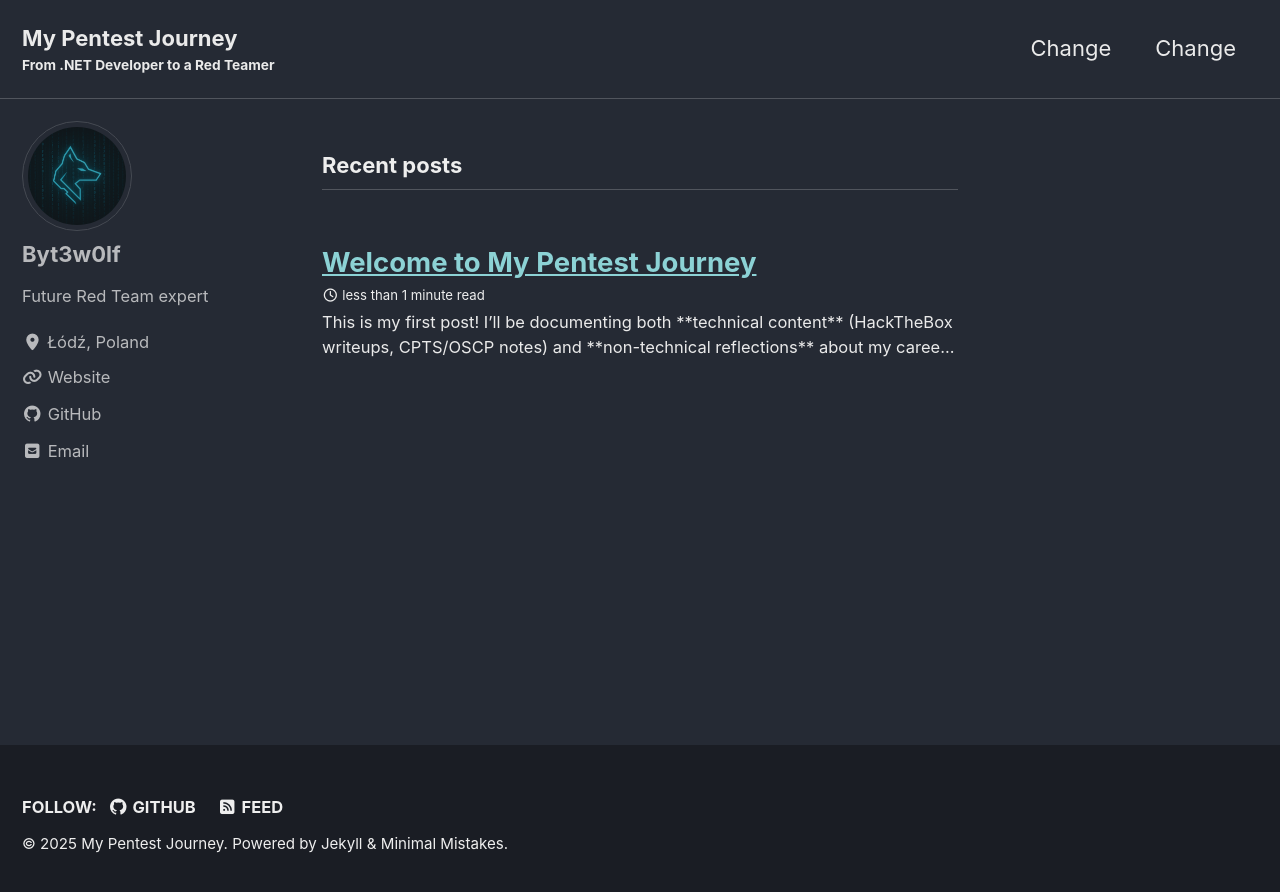
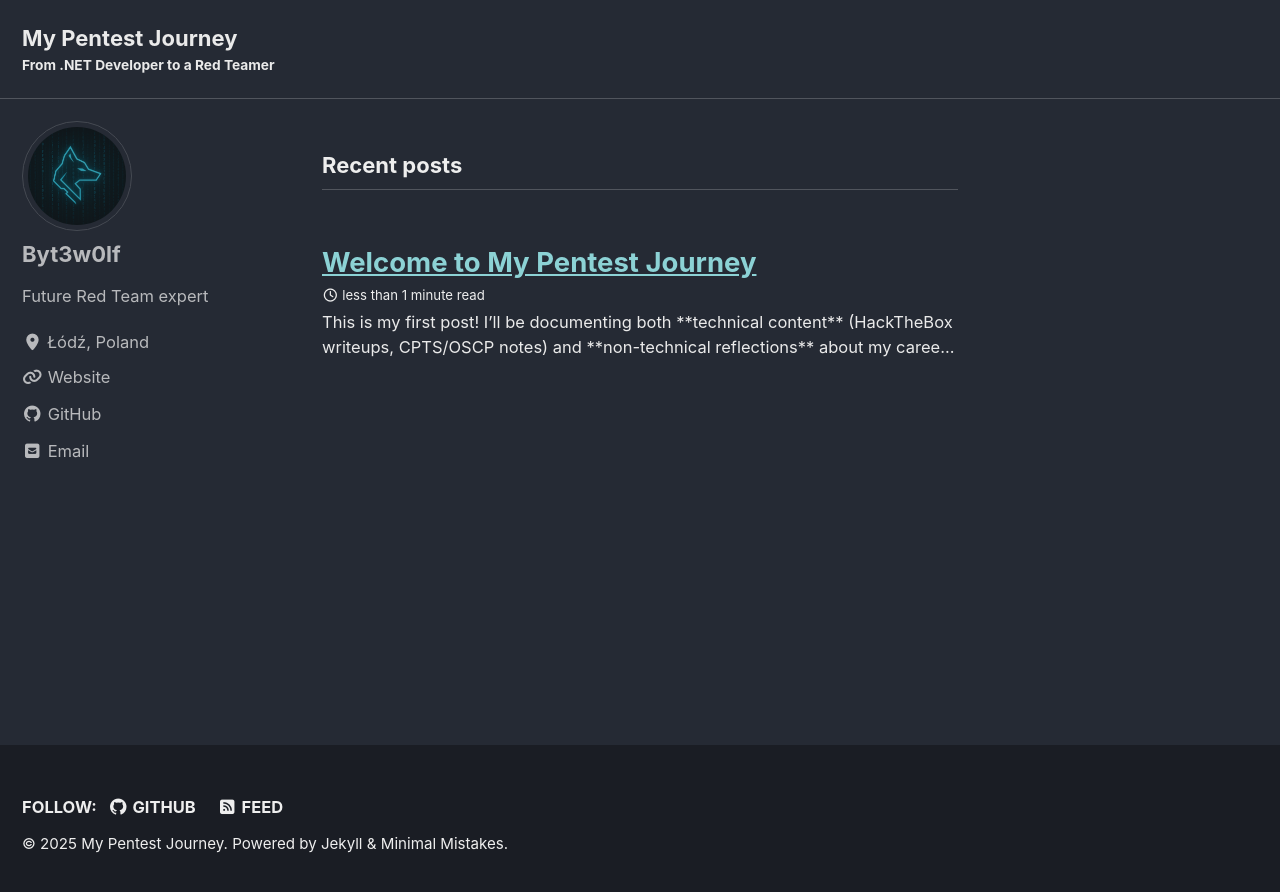
Before and after one commit to Byt3w0lf/byt3w0lf.github.io, a Jekyll site: the page built from index.html, in a window 1280 px wide. Shown: the top 892 px of the page. Built offline with Jekyll 4.4.1, drawn with Linux system fonts in a browser that asks for light colours; cached includes are drawn as plain includes; the list of posts is cut into pages by our own code.

Commit message:
Removing unused menu item

```diff
--- a/_data/navigation.yml
+++ b/_data/navigation.yml
@@ -1,7 +1,5 @@
 # main links
 main:
-  - title: "Change"
-    url: /
   # - title: "Quick-Start Guide"
   #   url: https://mmistakes.github.io/minimal-mistakes/docs/quick-start-guide/
   # - title: "About"
```
